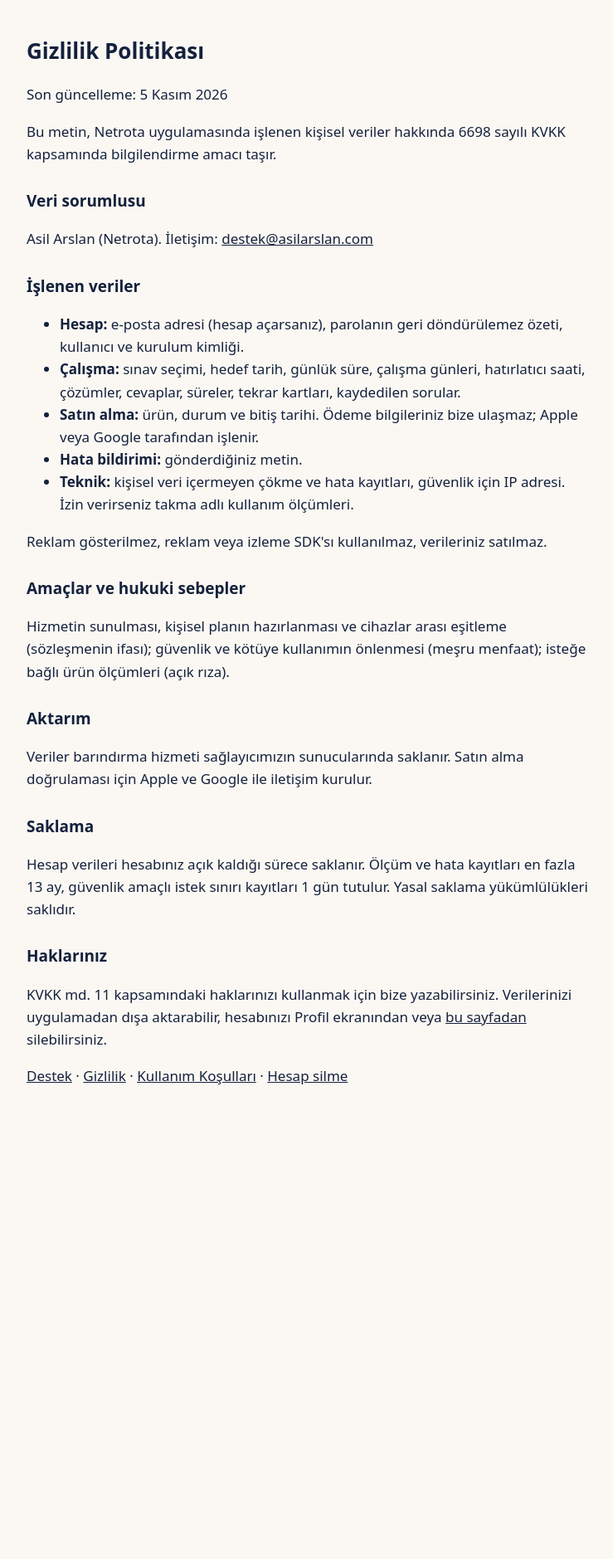
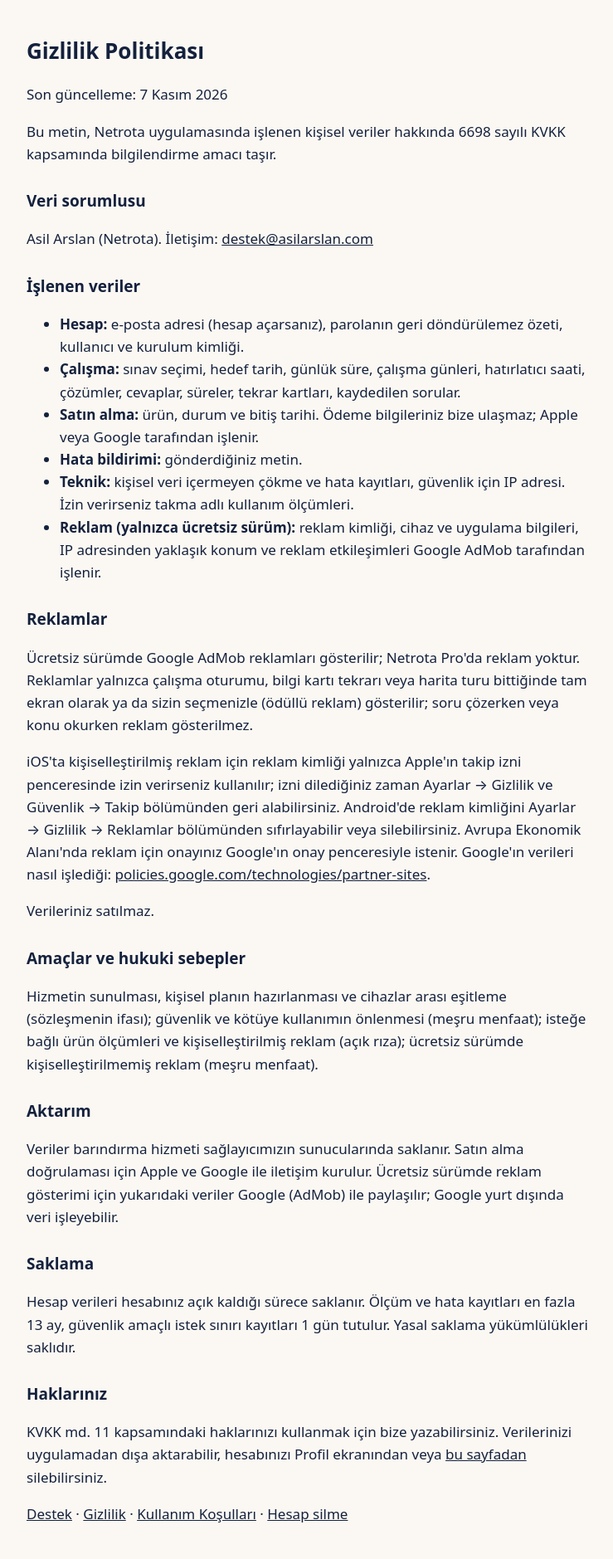
Before and after one commit to asilarslan/asilarslan.github.io, a Jekyll site: the page netrota/privacy-policy/index.html, which Jekyll copies as it is, in a window 1280 px wide. Shown: the whole page at 83% size, without its empty margins (268-1007 px from the left). Built offline with Jekyll 4.4.1, drawn with Linux system fonts in a browser that asks for light colours; before the commit the page ends 1352 px from its top, so only the background shows below that.

Commit message:
Netrota gizlilik politikası: reklam (AdMob) ve takip izni bölümü
Co-Authored-By: Claude Opus 5.5 <noreply@anthropic.com>

```diff
--- a/netrota/privacy-policy/index.html
+++ b/netrota/privacy-policy/index.html
@@ -1,6 +1,6 @@
 <!doctype html><html lang="tr"><head><meta charset="utf-8"><meta name="viewport" content="width=device-width,initial-scale=1"><title>Gizlilik Politikası · Netrota</title><style>:root{--navy:#14213D;--paper:#FBF8F3;--ink:#14213D;--muted:#4F586B;--line:#E4DED3;--action:#B45A15}@media (prefers-color-scheme:dark){:root{--paper:#0E1424;--ink:#EEF1F6;--muted:#AEB7C8;--line:#2A3553}}body{margin:0;font:17px/1.6 system-ui,-apple-system,"Segoe UI",Roboto,sans-serif;background:var(--paper);color:var(--ink)}main{max-width:680px;margin:0 auto;padding:24px 16px}h1{font-size:26px}h2{font-size:19px;margin-top:28px}p,li{color:var(--ink)}.muted{color:var(--muted)}a{color:inherit}input,button{font:inherit;padding:10px;border-radius:8px;border:1px solid var(--line);width:100%;box-sizing:border-box;margin:6px 0}button{background:var(--action);color:#fff;border:0;cursor:pointer;min-height:48px}</style></head><body><main>
 <h1>Gizlilik Politikası</h1>
-<p>Son güncelleme: 5 Kasım 2026</p>
+<p>Son güncelleme: 7 Kasım 2026</p>
 <p>Bu metin, Netrota uygulamasında işlenen kişisel veriler hakkında 6698 sayılı KVKK kapsamında bilgilendirme amacı taşır.</p>
 <h2>Veri sorumlusu</h2><p>Asil Arslan (Netrota). İletişim: <a href="mailto:destek@asilarslan.com">destek@asilarslan.com</a></p>
 <h2>İşlenen veriler</h2><ul>
@@ -8,10 +8,13 @@
 <li><strong>Çalışma:</strong> sınav seçimi, hedef tarih, günlük süre, çalışma günleri, hatırlatıcı saati, çözümler, cevaplar, süreler, tekrar kartları, kaydedilen sorular.</li>
 <li><strong>Satın alma:</strong> ürün, durum ve bitiş tarihi. Ödeme bilgileriniz bize ulaşmaz; Apple veya Google tarafından işlenir.</li>
 <li><strong>Hata bildirimi:</strong> gönderdiğiniz metin.</li>
-<li><strong>Teknik:</strong> kişisel veri içermeyen çökme ve hata kayıtları, güvenlik için IP adresi. İzin verirseniz takma adlı kullanım ölçümleri.</li></ul>
-<p>Reklam gösterilmez, reklam veya izleme SDK'sı kullanılmaz, verileriniz satılmaz.</p>
-<h2>Amaçlar ve hukuki sebepler</h2><p>Hizmetin sunulması, kişisel planın hazırlanması ve cihazlar arası eşitleme (sözleşmenin ifası); güvenlik ve kötüye kullanımın önlenmesi (meşru menfaat); isteğe bağlı ürün ölçümleri (açık rıza).</p>
-<h2>Aktarım</h2><p>Veriler barındırma hizmeti sağlayıcımızın sunucularında saklanır. Satın alma doğrulaması için Apple ve Google ile iletişim kurulur.</p>
+<li><strong>Teknik:</strong> kişisel veri içermeyen çökme ve hata kayıtları, güvenlik için IP adresi. İzin verirseniz takma adlı kullanım ölçümleri.</li>
+<li><strong>Reklam (yalnızca ücretsiz sürüm):</strong> reklam kimliği, cihaz ve uygulama bilgileri, IP adresinden yaklaşık konum ve reklam etkileşimleri Google AdMob tarafından işlenir.</li></ul>
+<h2>Reklamlar</h2><p>Ücretsiz sürümde Google AdMob reklamları gösterilir; Netrota Pro'da reklam yoktur. Reklamlar yalnızca çalışma oturumu, bilgi kartı tekrarı veya harita turu bittiğinde tam ekran olarak ya da sizin seçmenizle (ödüllü reklam) gösterilir; soru çözerken veya konu okurken reklam gösterilmez.</p>
+<p>iOS'ta kişiselleştirilmiş reklam için reklam kimliği yalnızca Apple'ın takip izni penceresinde izin verirseniz kullanılır; izni dilediğiniz zaman Ayarlar → Gizlilik ve Güvenlik → Takip bölümünden geri alabilirsiniz. Android'de reklam kimliğini Ayarlar → Gizlilik → Reklamlar bölümünden sıfırlayabilir veya silebilirsiniz. Avrupa Ekonomik Alanı'nda reklam için onayınız Google'ın onay penceresiyle istenir. Google'ın verileri nasıl işlediği: <a href="https://policies.google.com/technologies/partner-sites">policies.google.com/technologies/partner-sites</a>.</p>
+<p>Verileriniz satılmaz.</p>
+<h2>Amaçlar ve hukuki sebepler</h2><p>Hizmetin sunulması, kişisel planın hazırlanması ve cihazlar arası eşitleme (sözleşmenin ifası); güvenlik ve kötüye kullanımın önlenmesi (meşru menfaat); isteğe bağlı ürün ölçümleri ve kişiselleştirilmiş reklam (açık rıza); ücretsiz sürümde kişiselleştirilmemiş reklam (meşru menfaat).</p>
+<h2>Aktarım</h2><p>Veriler barındırma hizmeti sağlayıcımızın sunucularında saklanır. Satın alma doğrulaması için Apple ve Google ile iletişim kurulur. Ücretsiz sürümde reklam gösterimi için yukarıdaki veriler Google (AdMob) ile paylaşılır; Google yurt dışında veri işleyebilir.</p>
 <h2>Saklama</h2><p>Hesap verileri hesabınız açık kaldığı sürece saklanır. Ölçüm ve hata kayıtları en fazla 13 ay, güvenlik amaçlı istek sınırı kayıtları 1 gün tutulur. Yasal saklama yükümlülükleri saklıdır.</p>
 <h2>Haklarınız</h2><p>KVKK md. 11 kapsamındaki haklarınızı kullanmak için bize yazabilirsiniz. Verilerinizi uygulamadan dışa aktarabilir, hesabınızı Profil ekranından veya <a href="/netrota/delete-account/">bu sayfadan</a> silebilirsiniz.</p>
 <p><a href="/netrota/support/">Destek</a> · <a href="/netrota/privacy-policy/">Gizlilik</a> · <a href="/netrota/terms-of-use/">Kullanım Koşulları</a> · <a href="/netrota/delete-account/">Hesap silme</a></p>
```
